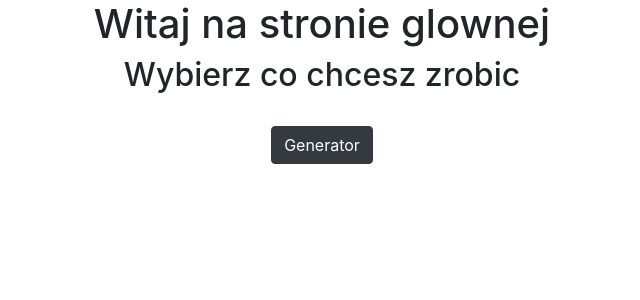
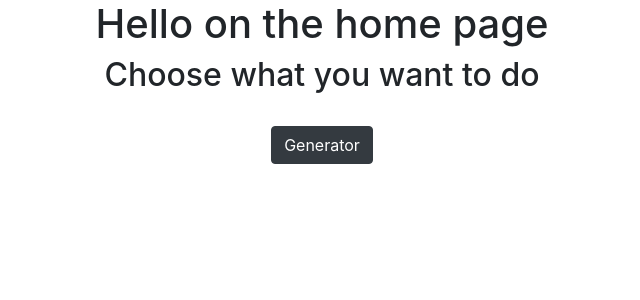
Before and after one commit to ReptilianEye/MyTournamentApp, a Flask app: page / in a window 1280 px wide. Shown: the part 56-356 px from the top of the page, without its empty margins (318-958 px from the left). Run offline with Flask 2, Linux system fonts and the light colour scheme; a user stored in the database is signed in; some libraries are stand-ins or nearby versions.

Commit message:
Change language page to English

```diff
--- a/website/templates/generator.html
+++ b/website/templates/generator.html
@@ -1,6 +1,6 @@
-{% extends "base.html" %} {% block title %}Generator Terminarza{% endblock %} {% block
+{% extends "base.html" %} {% block title %}Schedule Generator{% endblock %} {% block
   content %}
-  <h1 align="center">Lista Uczestnikow</h1>
+  <h1 align="center">List of Participants</h1>
   <ol class="list-group list-group-flush" id="notes">
     {% for player in user.players %}
     <li align="center" class="list-group-item">
--- a/website/templates/home.html
+++ b/website/templates/home.html
@@ -1,7 +1,7 @@
 {% extends "base.html" %} {% block title %}Home page{% endblock %} {% block
 content %}
-<h1 align="center">Witaj na stronie glownej</h1>
-<h2 align="center">Wybierz co chcesz zrobic</h2>
+<h1 align="center">Hello on the home page</h1>
+<h2 align="center">Choose what you want to do</h2>
 
 <br />
 <form method="POST">
--- a/website/templates/public_schedule.html
+++ b/website/templates/public_schedule.html
@@ -1,6 +1,6 @@
-{% extends "base.html" %} {% block title %}Terminarz{% endblock %} {% block
+{% extends "base.html" %} {% block title %}Schedule{% endblock %} {% block
     content %}
-    <h1 align="center">Terminarz</h1>
+    <h1 align="center">Schedule</h1>
     <ol class="list-group list-group-flush" id="pary">
       {% for round in Schedule %}
       {% for duo in round.duos %}
--- a/website/templates/schedule.html
+++ b/website/templates/schedule.html
@@ -11,7 +11,7 @@ content %}
     {% for particip in duo.participants %}
     <ol class="badge badge-dark">
       <div class="list-group-horizontal">{{particip.name}}: {{particip.score}} </div>
-      <input name="wynik" type="number" id="wynik[]" />
+      <input name="score" type="number" id="score[]" />
 
       <!-- <div><textarea class="col-2"></textarea></div> -->
     </ol>
--- a/website/views.py
+++ b/website/views.py
@@ -71,7 +71,7 @@ def Generuje():
 def Schedule():
 
     if request.method == 'POST':
-        scores = request.form.getlist('wynik')
+        scores = request.form.getlist('score')
         for i in range(len(scores)):
             if scores[i] != '':
                 scores[i] = int(scores[i])
```
